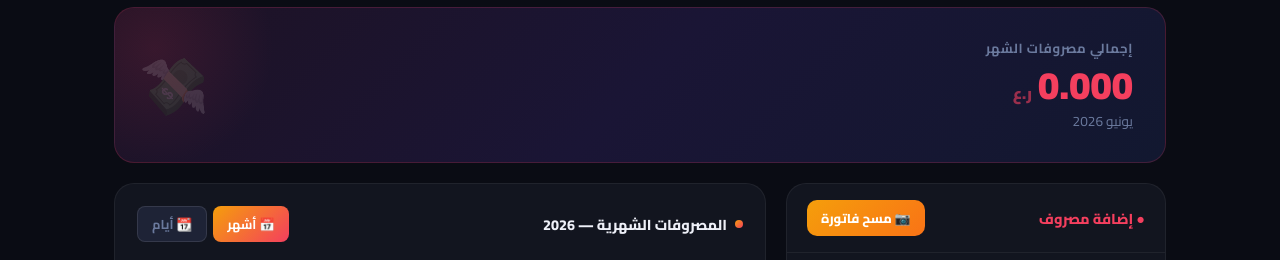
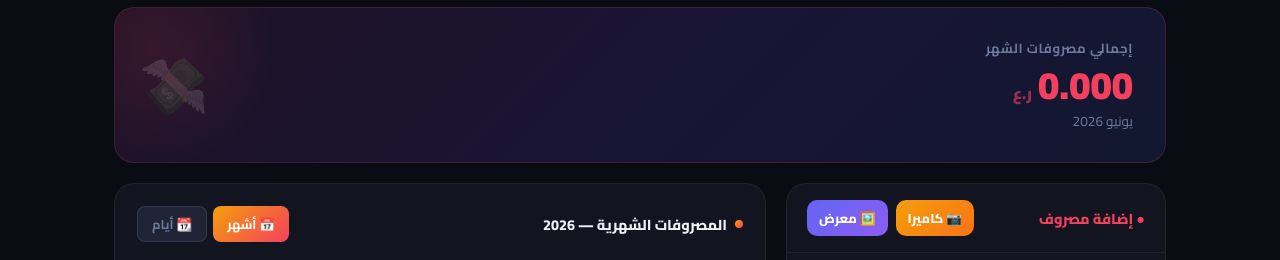
Before and after one commit to parcel-express2/expense-only, a Flask app: page / in a window 1280 px wide. Shown: the part 155-415 px from the top of the page. Run offline with Flask 3, Linux system fonts and the light colour scheme; the visitor is signed in with stand-in values (Sample User, id 1); data that the repository does not hold is empty.

Commit message:
add gallery upload button alongside camera scan

```diff
--- a/templates/index.html
+++ b/templates/index.html
@@ -479,12 +479,19 @@ footer {
     <div class="panel">
       <div class="panel-hdr" style="justify-content:space-between;">
         <span>● إضافة مصروف</span>
-        <button type="button" onclick="document.getElementById('receiptInput').click()"
-          style="display:flex;align-items:center;gap:6px;padding:6px 14px;background:linear-gradient(135deg,#f59e0b,#f97316);border:none;border-radius:10px;color:white;font-family:inherit;font-size:.8rem;font-weight:800;cursor:pointer;">
-          📷 مسح فاتورة
-        </button>
+        <div style="display:flex;gap:8px;">
+          <button type="button" onclick="document.getElementById('receiptCamera').click()"
+            style="display:flex;align-items:center;gap:5px;padding:6px 12px;background:linear-gradient(135deg,#f59e0b,#f97316);border:none;border-radius:10px;color:white;font-family:inherit;font-size:.8rem;font-weight:800;cursor:pointer;">
+            📷 كاميرا
+          </button>
+          <button type="button" onclick="document.getElementById('receiptGallery').click()"
+            style="display:flex;align-items:center;gap:5px;padding:6px 12px;background:linear-gradient(135deg,#6366f1,#8b5cf6);border:none;border-radius:10px;color:white;font-family:inherit;font-size:.8rem;font-weight:800;cursor:pointer;">
+            🖼️ معرض
+          </button>
+        </div>
       </div>
-      <input type="file" id="receiptInput" accept="image/*" capture="environment" style="display:none" onchange="scanReceipt(this)">
+      <input type="file" id="receiptCamera" accept="image/*" capture="environment" style="display:none" onchange="scanReceipt(this)">
+      <input type="file" id="receiptGallery" accept="image/*" style="display:none" onchange="scanReceipt(this)">
 
       <!-- Scanning indicator -->
       <div id="scanStatus" style="display:none;padding:12px 20px;background:rgba(245,158,11,.1);border-bottom:1px solid rgba(245,158,11,.2);font-size:.85rem;color:#f59e0b;font-weight:700;text-align:center;">
```
